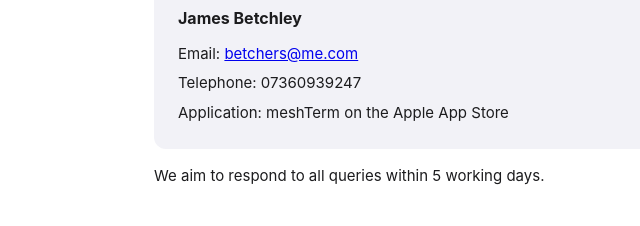
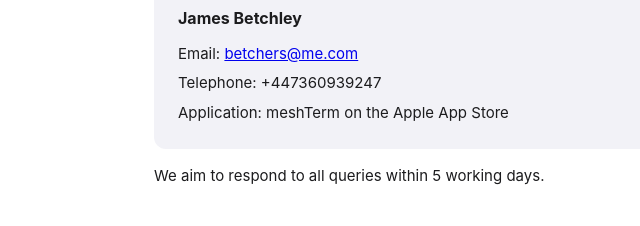
Before and after one commit to JBetchGH/meshTerm-legal, a plain HTML site: page eula.html in a window 1280 px wide. Shown: the part 6889-7115 px from the top of the page, 130-770 px from the left. Drawn offline with Linux system fonts and the light colour scheme.

Commit message:
Update eula.html

```diff
--- a/eula.html
+++ b/eula.html
@@ -554,7 +554,7 @@
     <div class="contact-card">
       <p class="name">James Betchley</p>
       <p>Email: <a href="mailto:betchers@me.com">betchers@me.com</a></p>
-      <p>Telephone: 07360939247</p>
+      <p>Telephone: +447360939247</p>
       <p>Application: meshTerm on the Apple App Store</p>
     </div>
     <p style="margin-top: 14px;">We aim to respond to all queries within 5 working days.</p>
```
